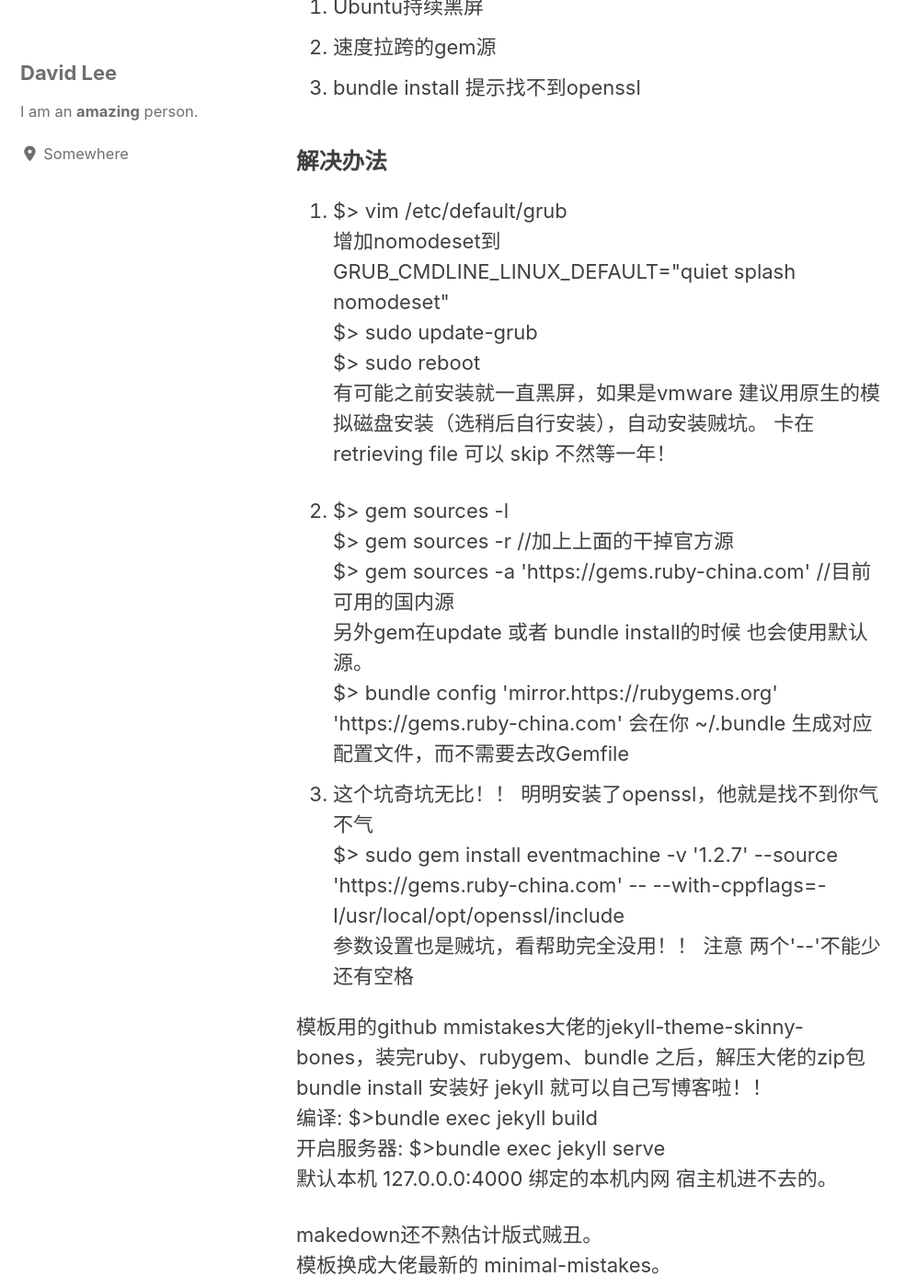
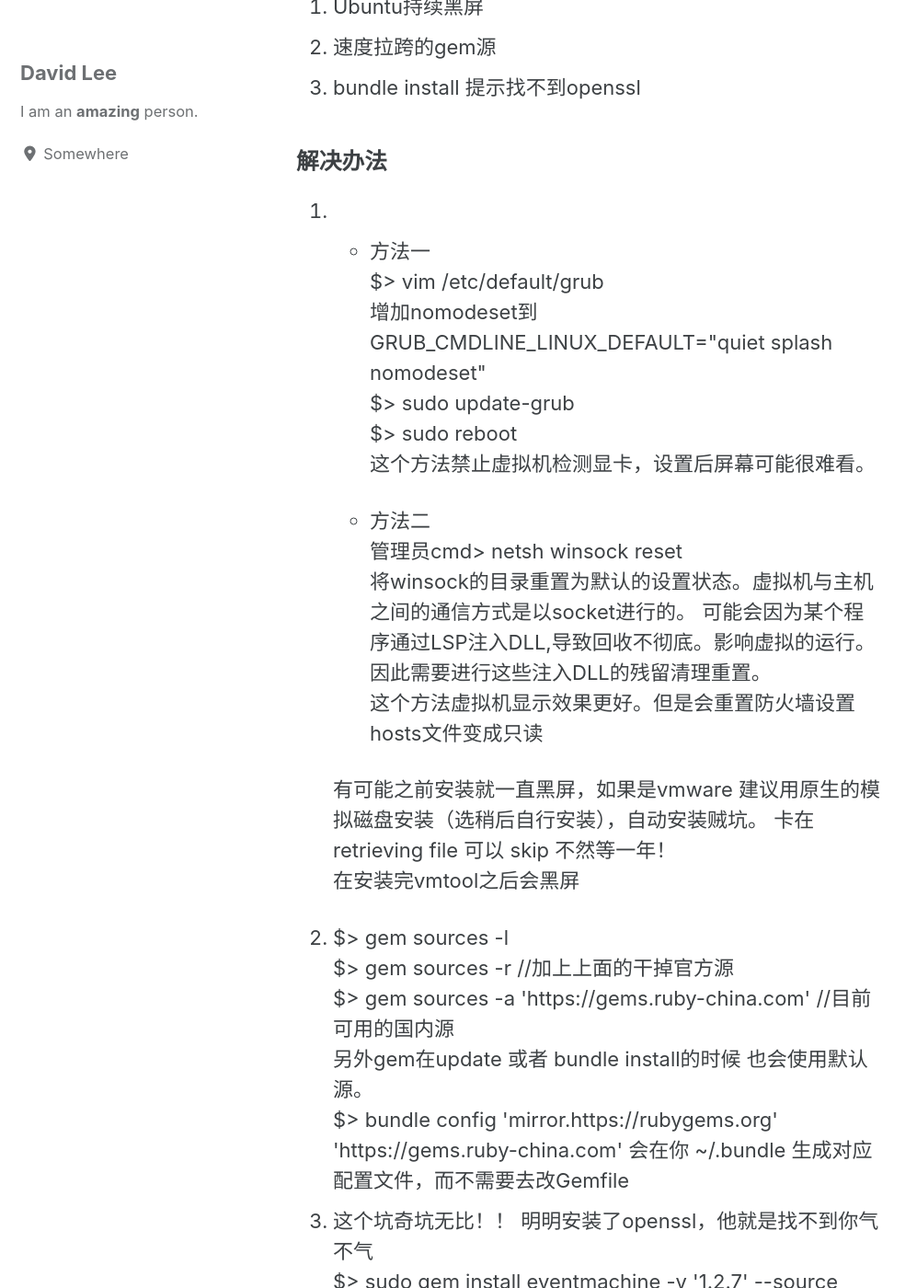
Before and after one commit to davidlee1818/davidlee1818.github.io, a Jekyll site: the page built from _posts/2020-03-15-first-post.md, in a window 1280 px wide and 1400 px high, scrolled down 983 px. Shown: the whole window at 92% size, without its empty margins (0-997 px from the left). Built offline with Jekyll 4.4.1, drawn with Linux system fonts in a browser that asks for light colours; cached includes are drawn as plain includes; nearby versions of some CDN libraries.

Commit message:
fix linux black screen for better performance via reset winsock

```diff
--- a/_posts/2020-03-15-first-post.md
+++ b/_posts/2020-03-15-first-post.md
@@ -20,12 +20,25 @@ This post should display a **header with an overlay image**, if the theme suppor
 3. bundle install 提示找不到openssl
 
 ### 解决办法
-1. $> vim /etc/default/grub  <br/>
+1. <br />
+   - 方法一<br />
+   $> vim /etc/default/grub  <br/>
    增加nomodeset到GRUB_CMDLINE_LINUX_DEFAULT=\"quiet splash nomodeset\"  <br/>
    $> sudo update-grub  <br/>
    $> sudo reboot	<br/>
+   这个方法禁止虚拟机检测显卡，设置后屏幕可能很难看。
+
+   - 方法二<br />
+   管理员cmd> netsh winsock reset   <br />
+   将winsock的目录重置为默认的设置状态。虚拟机与主机之间的通信方式是以socket进行的。
+   可能会因为某个程序通过LSP注入DLL,导致回收不彻底。影响虚拟的运行。
+   因此需要进行这些注入DLL的残留清理重置。 <br />
+   这个方法虚拟机显示效果更好。但是会重置防火墙设置 hosts文件变成只读
+
    有可能之前安装就一直黑屏，如果是vmware 建议用原生的模拟磁盘安装（选稍后自行安装），自动安装贼坑。
-   卡在retrieving file 可以 skip 不然等一年！
+   卡在retrieving file 可以 skip 不然等一年！ <br />
+   在安装完vmtool之后会黑屏
+
 
 2. $> gem sources -l   <br/>
    $> gem sources -r   //加上上面的干掉官方源   <br/>
```
Also changed, not shown: 3 other files.
